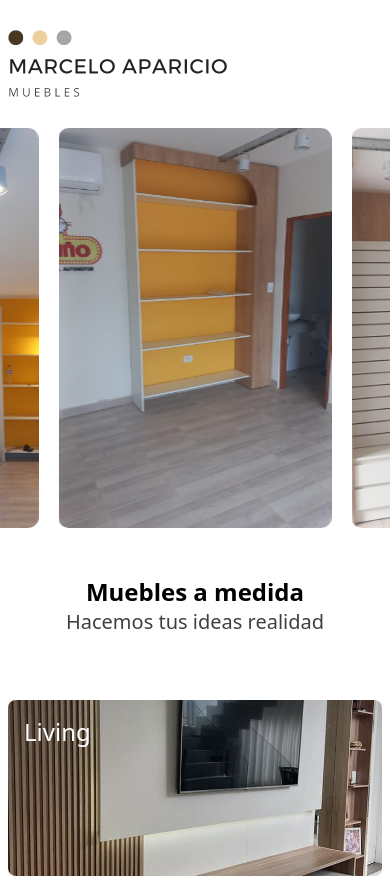
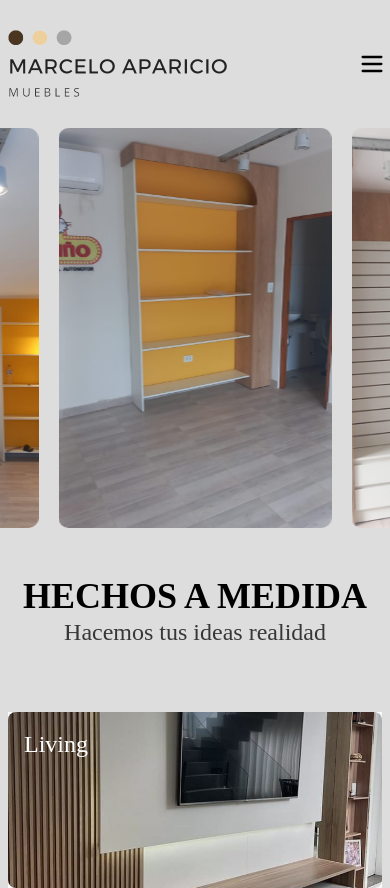
Before and after one commit to maximodip/marcelo-muebles, an Astro site: page / in a window 390 px wide. Shown: the top 888 px of the page. Built offline with nearby package versions, Linux system fonts and the light colour scheme; Astro itself is replaced by a stand-in of ours; a web font is replaced by a local one.

Commit message:
add font, fix navbar container and create title component

```diff
--- a/package.json
+++ b/package.json
@@ -11,6 +11,7 @@
   },
   "dependencies": {
     "@astrojs/tailwind": "^5.1.0",
+    "@fontsource/lateef": "^5.0.20",
     "astro": "^4.8.6",
     "photoswipe": "^5.4.3",
     "swiper": "^11.1.3",
--- a/src/components/BentoGrid.astro
+++ b/src/components/BentoGrid.astro
@@ -14,7 +14,7 @@
         class="col-span-2 sm:col-span-1 md:col-span-2 bg-gray-50 h-auto md:h-full flex flex-col"
       >
         <a
-          href=""
+          href="/living"
           class="group relative flex flex-col overflow-hidden rounded-lg px-4 pb-4 pt-40 flex-grow"
         >
           <img
--- a/src/components/Navbar.astro
+++ b/src/components/Navbar.astro
@@ -1,7 +1,11 @@
-<nav class="h-16 my-8">
+---
+import Menu from "../components/icons/Menu.astro";
+---
+
+<nav class="h-16 my-8 container mx-auto">
   <div class="flex items-center justify-between h-full">
     <div class="sm:flex items-center gap-x-4 text-xl hidden">
-      <a href="/">Antes/Despues</a>
+      <a href="/" class="text-2xl">Antes/Despues</a>
     </div>
     <a href="/" class="hidden sm:block">
       <img src="/logo.png" alt="Logo" height="350" width="250" />
@@ -11,15 +15,18 @@
     </a>
     <div class="sm:flex flex-col gap-2 hidden">
       <a
-        class="hover:underline"
+        class="hover:underline font-medium text-xl"
         href="https://api.whatsapp.com/send?phone=3816247866&text=Hola! Ví tus muebles y me gustaría hacer una consulta."
         target="_blank">+54 9 381 624-7866</a
       >
       <a
-        class="hover:underline"
+        class="hover:underline font-medium text-xl"
         href="mailto:bollo_ap@hotmail.com"
         target="_blank">bollo_ap@hotmail.com</a
       >
     </div>
+    <button class="sm:hidden size-8">
+      <Menu />
+    </button>
   </div>
 </nav>
--- /dev/null
+++ b/src/components/Title.astro
@@ -0,0 +1,13 @@
+---
+interface Props {
+  title: string;
+  subtitle: string;
+}
+
+const { title, subtitle } = Astro.props;
+---
+
+<section class="my-12 text-center">
+  <h2 class="md:text-6xl text-4xl font-bold uppercase">{title}</h2>
+  <p class="md:text-3xl text-2xl opacity-75">{subtitle}</p>
+</section>
--- /dev/null
+++ b/src/components/icons/Menu.astro
@@ -0,0 +1,15 @@
+<svg
+  {...Astro.props}
+  xmlns="http://www.w3.org/2000/svg"
+  width="28"
+  height="28"
+  viewBox="0 0 24 24"
+  fill="none"
+  stroke="currentColor"
+  stroke-width="2"
+  stroke-linecap="round"
+  stroke-linejoin="round"
+  class="icon icon-tabler icons-tabler-outline icon-tabler-menu-2"
+  ><path stroke="none" d="M0 0h24v24H0z" fill="none"></path><path d="M4 6l16 0"
+  ></path><path d="M4 12l16 0"></path><path d="M4 18l16 0"></path></svg
+>
--- a/src/layouts/Layout.astro
+++ b/src/layouts/Layout.astro
@@ -1,5 +1,10 @@
 ---
-import Navbar from '../components/Navbar.astro';
+import "@fontsource/lateef/400.css";
+import "@fontsource/lateef/500.css";
+import "@fontsource/lateef/600.css";
+import "@fontsource/lateef/700.css";
+import "@fontsource/lateef/800.css";
+import Navbar from "../components/Navbar.astro";
 interface Props {
   title: string;
 }
@@ -22,3 +27,10 @@ const { title } = Astro.props;
     <slot />
   </body>
 </html>
+
+<style is:global>
+  body {
+    font-family: "Lateef", serif;
+    background-color: #ddd;
+  }
+</style>
--- a/src/pages/index.astro
+++ b/src/pages/index.astro
@@ -1,17 +1,14 @@
 ---
-import Layout from '../layouts/Layout.astro';
-import BentoGrid from '../components/BentoGrid.astro';
-import Gallery from '../components/Gallery.astro';
+import Layout from "../layouts/Layout.astro";
+import BentoGrid from "../components/BentoGrid.astro";
+import Gallery from "../components/Gallery.astro";
+import Title from "../components/Title.astro";
 ---
 
 <Layout title="Welcome to Astro.">
-	<main class="container mx-auto">
-		<Gallery />
-		<section class="my-12 text-center">
-			<h2 class="text-2xl font-bold">Muebles a medida</h2>
-			<p class="text-xl opacity-75">Hacemos tus ideas realidad</p>
-
-		</section>
-		<BentoGrid />
-	</main>
+  <main class="container mx-auto">
+    <Gallery />
+    <Title title="Hechos a medida" subtitle="Hacemos tus ideas realidad" />
+    <BentoGrid />
+  </main>
 </Layout>
--- /dev/null
+++ b/src/pages/living.astro
@@ -0,0 +1,7 @@
+---
+import Layout from "../layouts/Layout.astro";
+---
+
+<Layout title="Livings">
+  <h1>Livings</h1>
+</Layout>
```
Also changed, not shown: 1 other file. Lines whose indentation alone changed are shown as unchanged.
